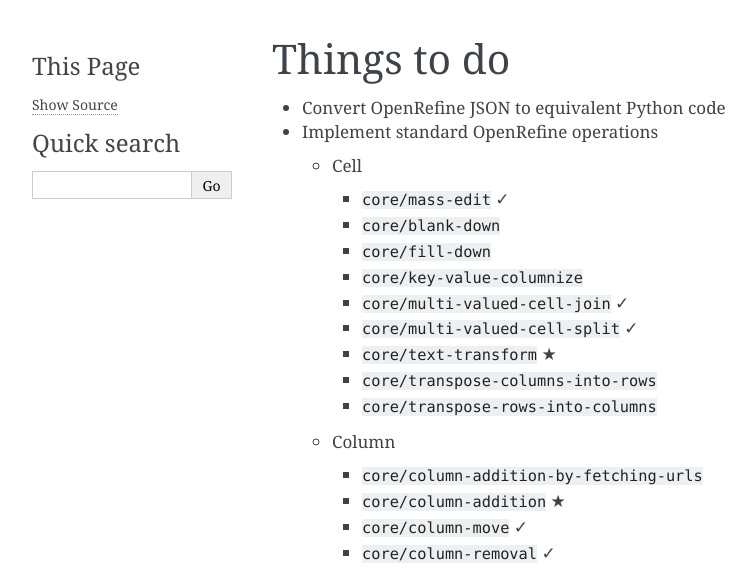
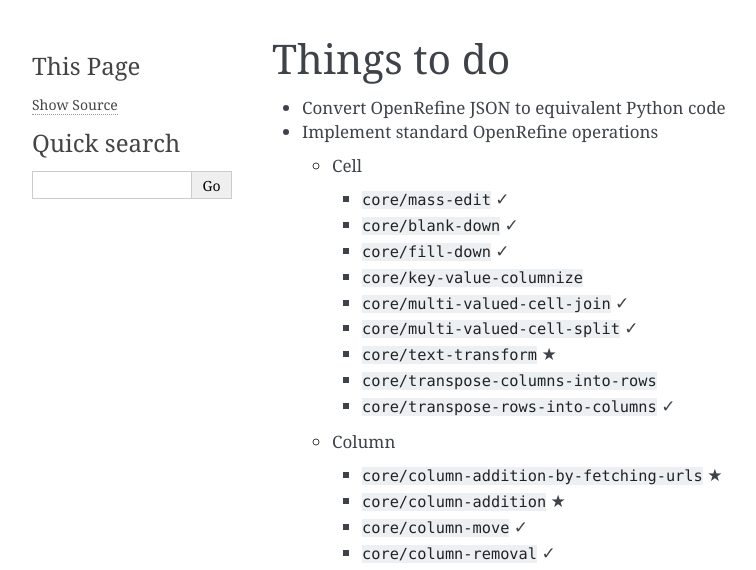
Before and after one commit to jezcope/pyrefine, a Sphinx documentation site: the page built from docs/todo.rst, in a window 1280 px wide. Shown: the top 570 px of the page, without its empty margins (148-904 px from the left). Built offline with Sphinx 7.4.7, drawn with Linux system fonts in a browser that asks for light colours; pages that are not in the unit, such as notebooks, are missing from menus.

```diff
--- a/docs/todo.rst
+++ b/docs/todo.rst
@@ -7,18 +7,18 @@ Things to do
   * Cell
 
     * ``core/mass-edit`` ✓
-    * ``core/blank-down``
-    * ``core/fill-down``
+    * ``core/blank-down`` ✓
+    * ``core/fill-down`` ✓
     * ``core/key-value-columnize``
     * ``core/multi-valued-cell-join`` ✓
     * ``core/multi-valued-cell-split`` ✓
     * ``core/text-transform`` ★
     * ``core/transpose-columns-into-rows``
-    * ``core/transpose-rows-into-columns``
+    * ``core/transpose-rows-into-columns`` ✓
 
   * Column
 
-    * ``core/column-addition-by-fetching-urls``
+    * ``core/column-addition-by-fetching-urls`` ★
     * ``core/column-addition`` ★
     * ``core/column-move`` ✓
     * ``core/column-removal`` ✓
```
